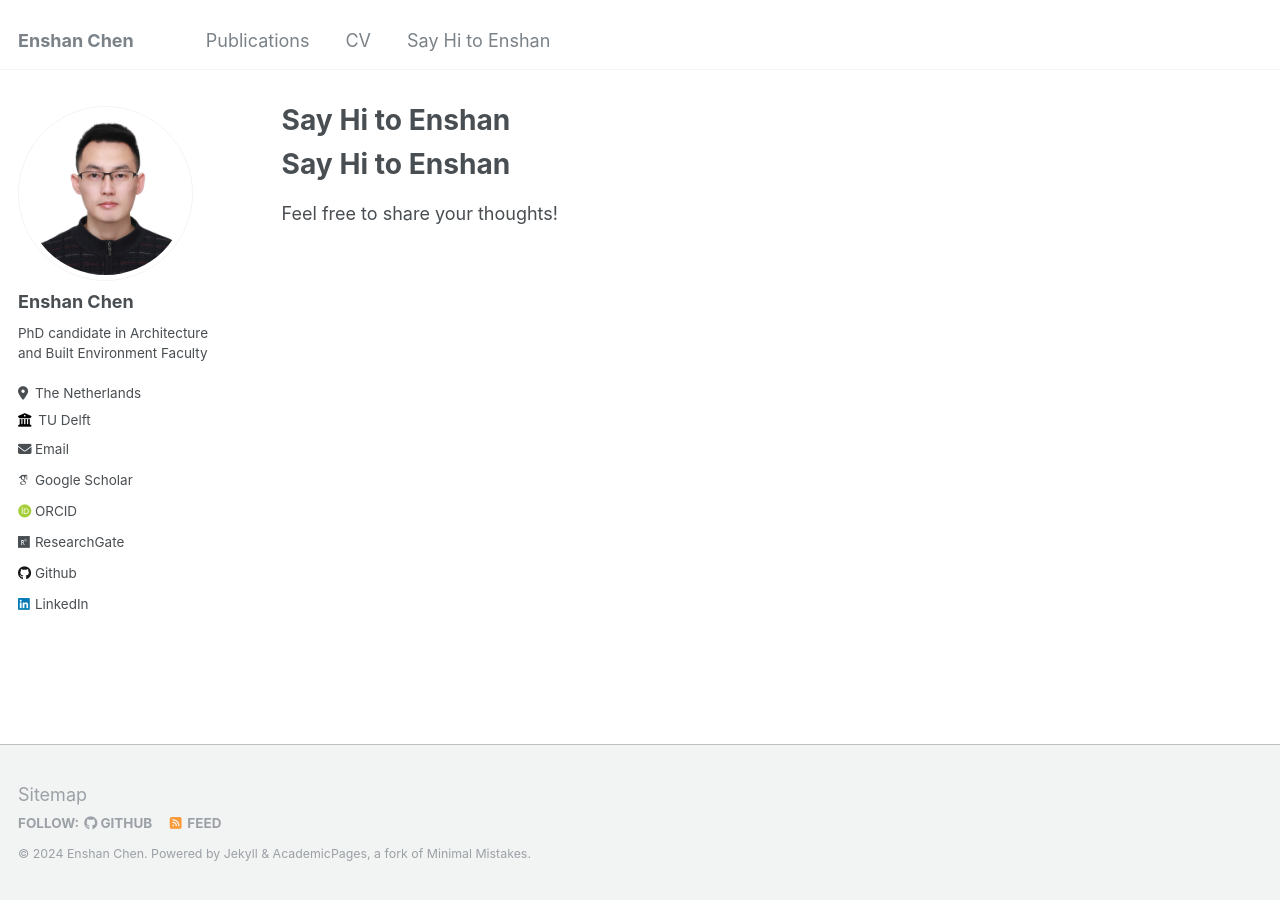
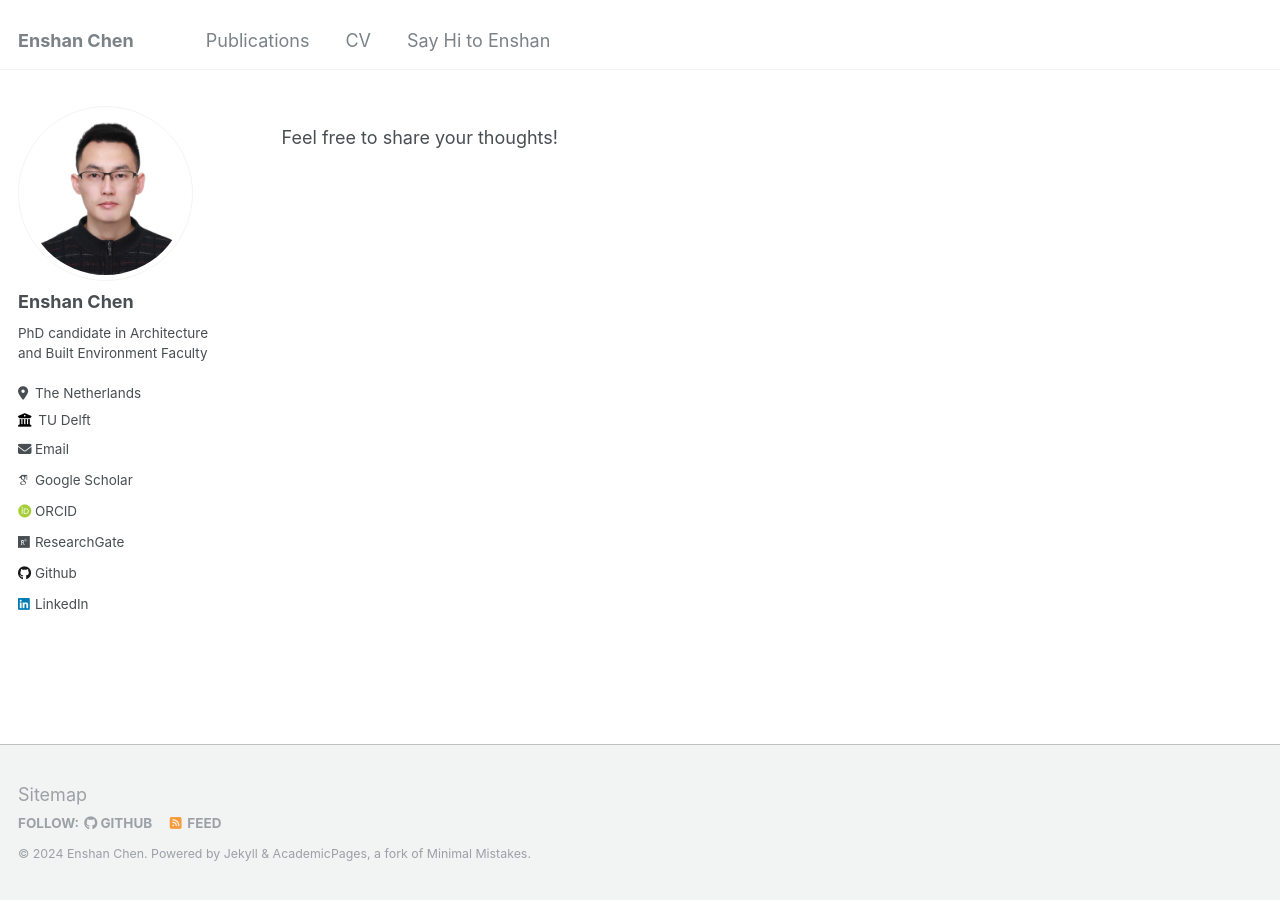
Before and after one commit to 1309928130/1309928130.github.io, a Jekyll site: the page built from _pages/say-hi-to-enshan.md, in a window 1280 px wide. Built offline with Jekyll 4.4.1, drawn with Linux system fonts in a browser that asks for light colours; some web fonts are replaced; our own code applies the rules of GitHub Pages for plain Markdown files.

Commit message:
Update say-hi-to-enshan.md

```diff
--- a/_pages/say-hi-to-enshan.md
+++ b/_pages/say-hi-to-enshan.md
@@ -1,15 +1,11 @@
 ---
 layout: archive
 comments: true
-
 permalink: /say-hi-to-enshan/
 author_profile: true
 ---
 
-# Say Hi to Enshan
-
 Feel free to share your thoughts!
-
 
 {% if page.comments %}
 
@@ -17,18 +13,18 @@ Feel free to share your thoughts!
 <script>
     /**
     *  RECOMMENDED CONFIGURATION VARIABLES: EDIT AND UNCOMMENT THE SECTION BELOW TO INSERT DYNAMIC VALUES FROM YOUR PLATFORM OR CMS.
-    *  LEARN WHY DEFINING THESE VARIABLES IS IMPORTANT: https://disqus.com/admin/universalcode/#configuration-variables    */
-
+    *  LEARN WHY DEFINING THESE VARIABLES IS IMPORTANT: https://disqus.com/admin/universalcode/#configuration-variables
+    */
     var disqus_config = function () {
-    this.page.url = '{{ site.url }}{{ page.url }}';  // Replace PAGE_URL with your page's canonical URL variable
-    this.page.identifier = '{{ page.url }}'; // Replace PAGE_IDENTIFIER with your page's unique identifier variable
+        this.page.url = '{{ site.url }}{{ page.url }}';  // Replace PAGE_URL with your page's canonical URL variable
+        this.page.identifier = '{{ page.url }}'; // Replace PAGE_IDENTIFIER with your page's unique identifier variable
     };
 
     (function() { // DON'T EDIT BELOW THIS LINE
-    var d = document, s = d.createElement('script');
-    s.src = 'https://enshan.disqus.com/embed.js';
-    s.setAttribute('data-timestamp', +new Date());
-    (d.head || d.body).appendChild(s);
+        var d = document, s = d.createElement('script');
+        s.src = 'https://enshan.disqus.com/embed.js';
+        s.setAttribute('data-timestamp', +new Date());
+        (d.head || d.body).appendChild(s);
     })();
 </script>
 <noscript>Please enable JavaScript to view the <a href="https://disqus.com/?ref_noscript">comments powered by Disqus.</a></noscript>
```
